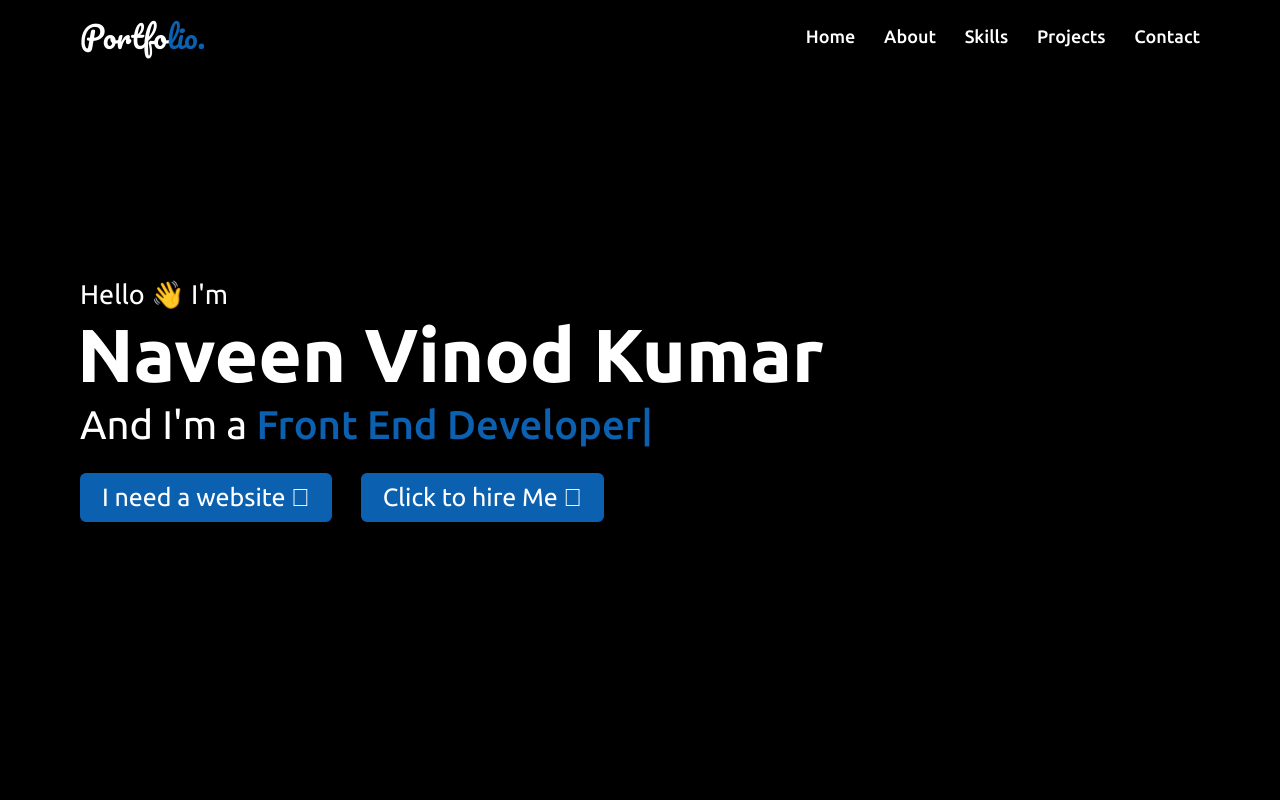
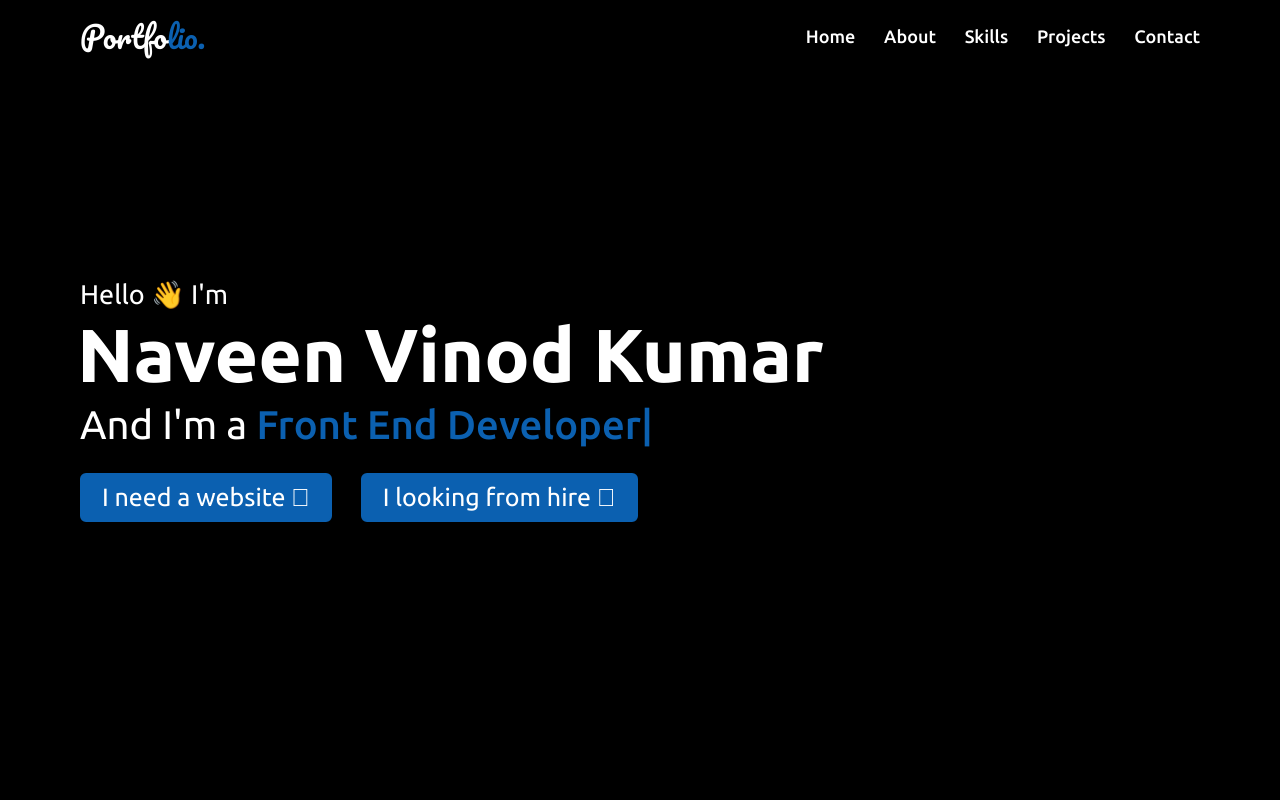
Before and after one commit to Naveenvk29/Portfolio-, a plain HTML site: page index.html in a window 1280 px wide. Shown: the top 800 px of the page. Drawn offline with nearby package versions, Linux system fonts and the light colour scheme; files whose address does not match are found by name.

Commit message:
Update index.html

```diff
--- a/index.html
+++ b/index.html
@@ -59,7 +59,7 @@
                </div>
                <a class="web" href="#contact">I need a website <i class="fad fa-angle-right"></i>
                </a>
-               <a href="https://www.linkedin.com/in/naveen-vinod-kumar-uppu-335286288/" target="_blank"> Click to hire Me <i class="fad fa-angle-right"></i>
+               <a href="https://www.linkedin.com/in/naveen-vinod-kumar-uppu-335286288/" target="_blank"> I looking from hire <i class="fad fa-angle-right"></i>
                </a>
             </div>
          </div>
```
